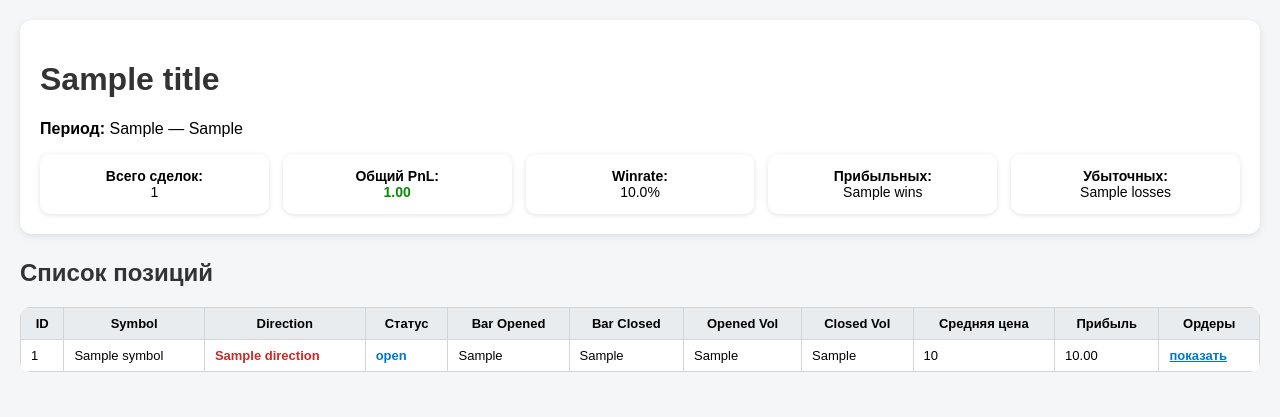
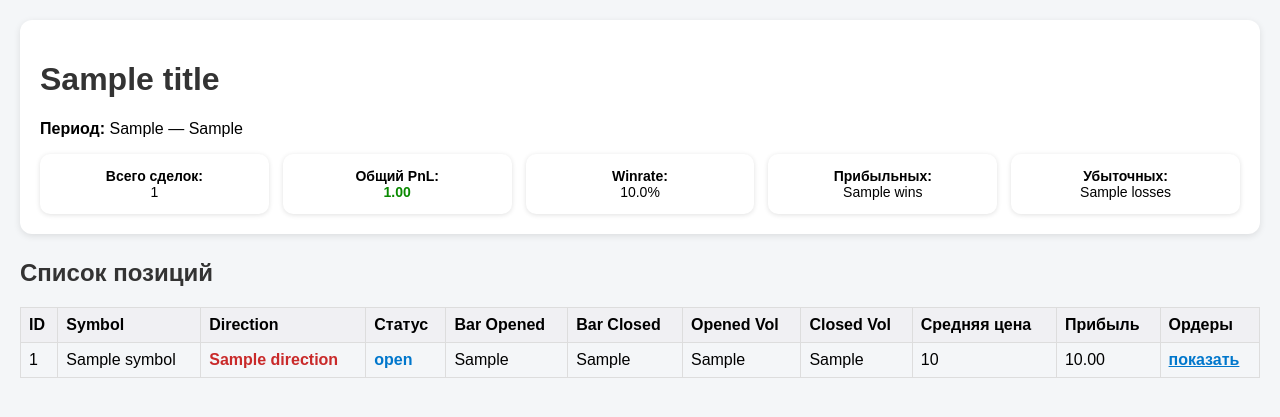
Before and after one commit to sandernet/algo_traid, a Python web app: template TEMPLATES/trade_report2.html in a window 1280 px wide. Shown: the top 417 px of the page. Run offline with Jinja, Linux system fonts and the light colour scheme; the template is opened without the code that fills it: most values are stand-ins (such as "Sample title", 1, 10 or a date in 2020).

Commit message:
trade_report2.html

```diff
--- a/TEMPLATES/trade_report2.html
+++ b/TEMPLATES/trade_report2.html
@@ -37,9 +37,6 @@
             font-size: 14px;
         }
 
-        .details-row{display:none;background:#fafafa}
-        .details-cell{padding:10px;border-top:none}
-        .meta{font-size:0.9em;color:#555;margin-top:6px}
 
         /* ==== COLORS ==== */
 
@@ -69,26 +66,17 @@
         }
 
         /* Tables */
-        table {
-            width: 100%;
-            border-collapse: collapse;
-            background: #fff;
-            border-radius: 10px;
-            overflow: hidden;
-            margin-top: 14px;
-            font-size: 13px;
+        .table{width:100%;border-collapse:collapse;margin-top:10px}
+        .table th,.table td{border:1px solid #ddd;padding:8px;text-align:left;vertical-align:top}
+        .table th{background:#f0f0f3}
+        .tp-table{width:100%;border-collapse:separate !important;margin-top:6px}
+        .tp-table th,.tp-table td{border:1px solid #ddd;padding:6px;font-size:0.9em}
+        .details-row{display:none;background:#fafafa}
+        .details-cell {
+            padding: 10px;
+            border-top: none;
         }
-
-        th, td {
-            border: 1px solid #d5d5d5;
-            padding: 8px 10px;
-        }
-
-        th {
-            background: #e9ecef;
-            font-weight: bold;
-        }
-
+        tr:hover{background:#f5f5f5}
 
         .toggle-btn {
             cursor: pointer;
@@ -102,7 +90,7 @@
         function toggleDetails(id) {
             const block = document.getElementById(id);
             if(block.style.display === 'none' || block.style.display === ''){
-                block.style.display = 'block';
+                block.style.display = 'table-row';
             } else {
                 block.style.display = 'none';
             }
@@ -159,7 +147,7 @@
 
 <h2>Список позиций</h2>
 
-<table>
+<table class="table">
     <thead>
         <tr>
             <th>ID</th>
@@ -208,15 +196,15 @@
 
             <td>
 
-                <span class="toggle-btn" onclick="toggleDetails('{{ uid }}', event)">показать</span>
+                <span class="toggle-btn" onclick="toggleDetails('{{ uid }}')">показать</span>
             </td>
         </tr>
 
         <!-- ORDER LIST -->
         <tr id="{{ uid }}" class="details-row">
             <td colspan="11" class="details-cell">
-                {% if p.orders and p.orders|length > 0 %}
-                    <table style="width:100%; margin:0;">
+               {% if p.orders and p.orders|length > 0 %}
+                    <table class="tp-table">
                         <thead>
                             <tr>
                                 <th>ID</th>
```
